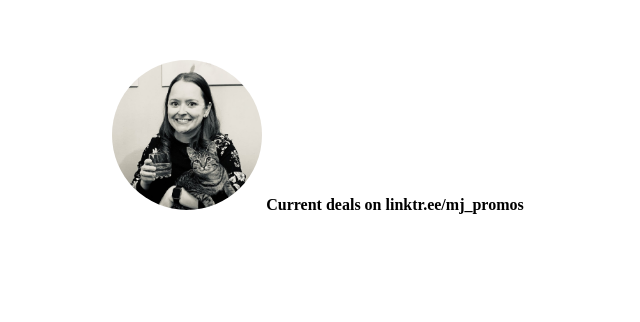
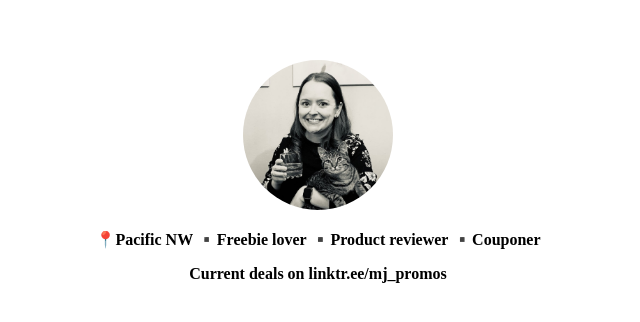
Before and after one commit to mannkind/mirandalovesdeals.com, a plain HTML site: page public/index.html in a window 1280 px wide. Shown: the part 180-502 px from the top of the page, without its empty margins (322-962 px from the left). Drawn offline with Linux system fonts and the light colour scheme.

Commit message:
Update index.html

```diff
--- a/public/index.html
+++ b/public/index.html
@@ -45,10 +45,13 @@
 </head>
 <body>
   <div id="content">
-    <a href="https://instagram.com/mj_promos">
-      <img src="images/profile.jpg" alt="Profile image" />
-    </a>
-    <a href="https://linktr.ee/mj_promos">Current deals on linktr.ee/mj_promos</a>
+    <p>
+      <a href="https://instagram.com/mj_promos">
+        <img src="images/profile.jpg" alt="Profile image" />
+      </a>
+    </>
+    <p>📍Pacific NW ▪️Freebie lover ▪️Product reviewer ▪️Couponer </p>
+    <p><a href="https://linktr.ee/mj_promos">Current deals on linktr.ee/mj_promos</a></p>
   </div>
 </body>
 </html>
```
